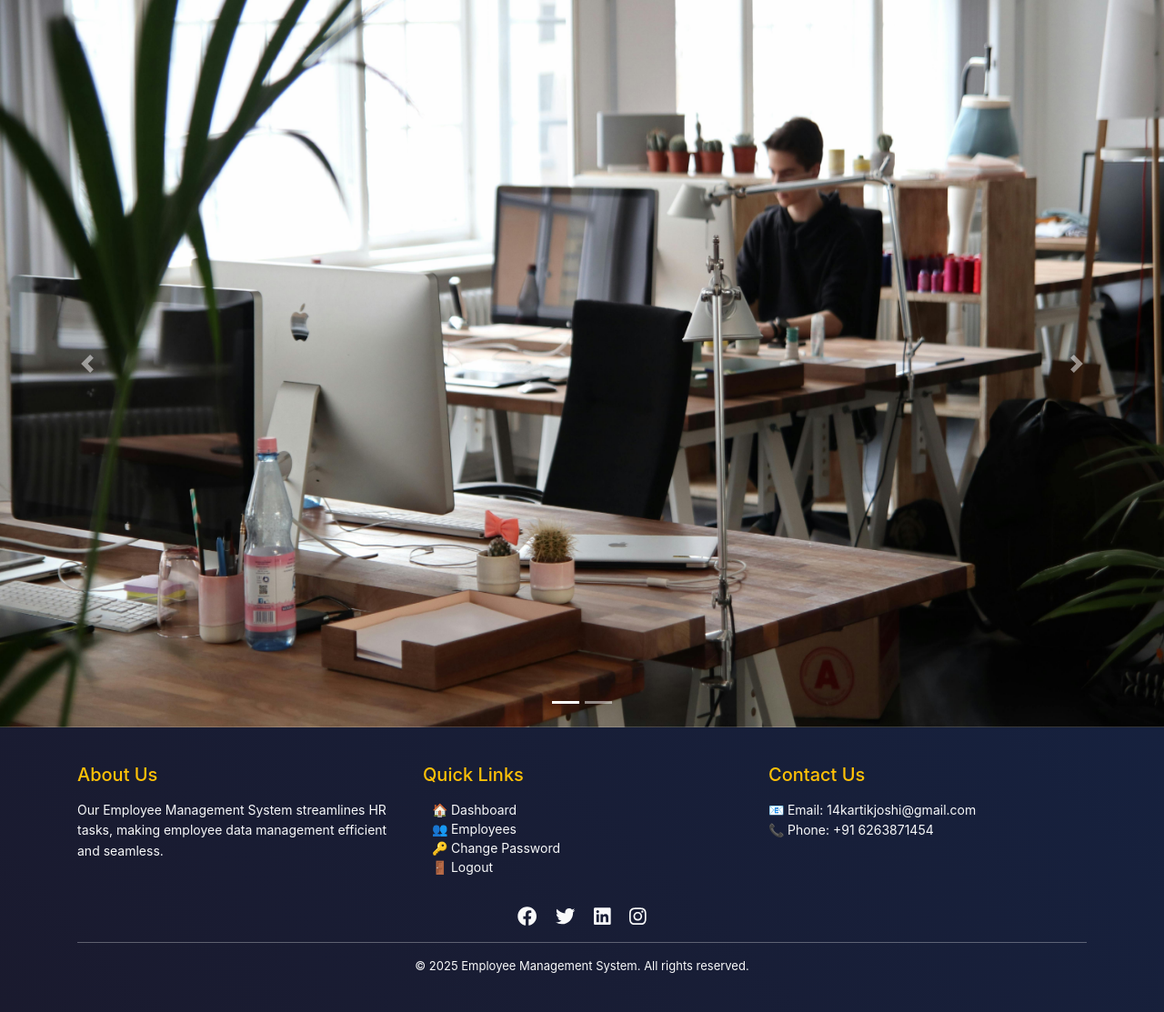
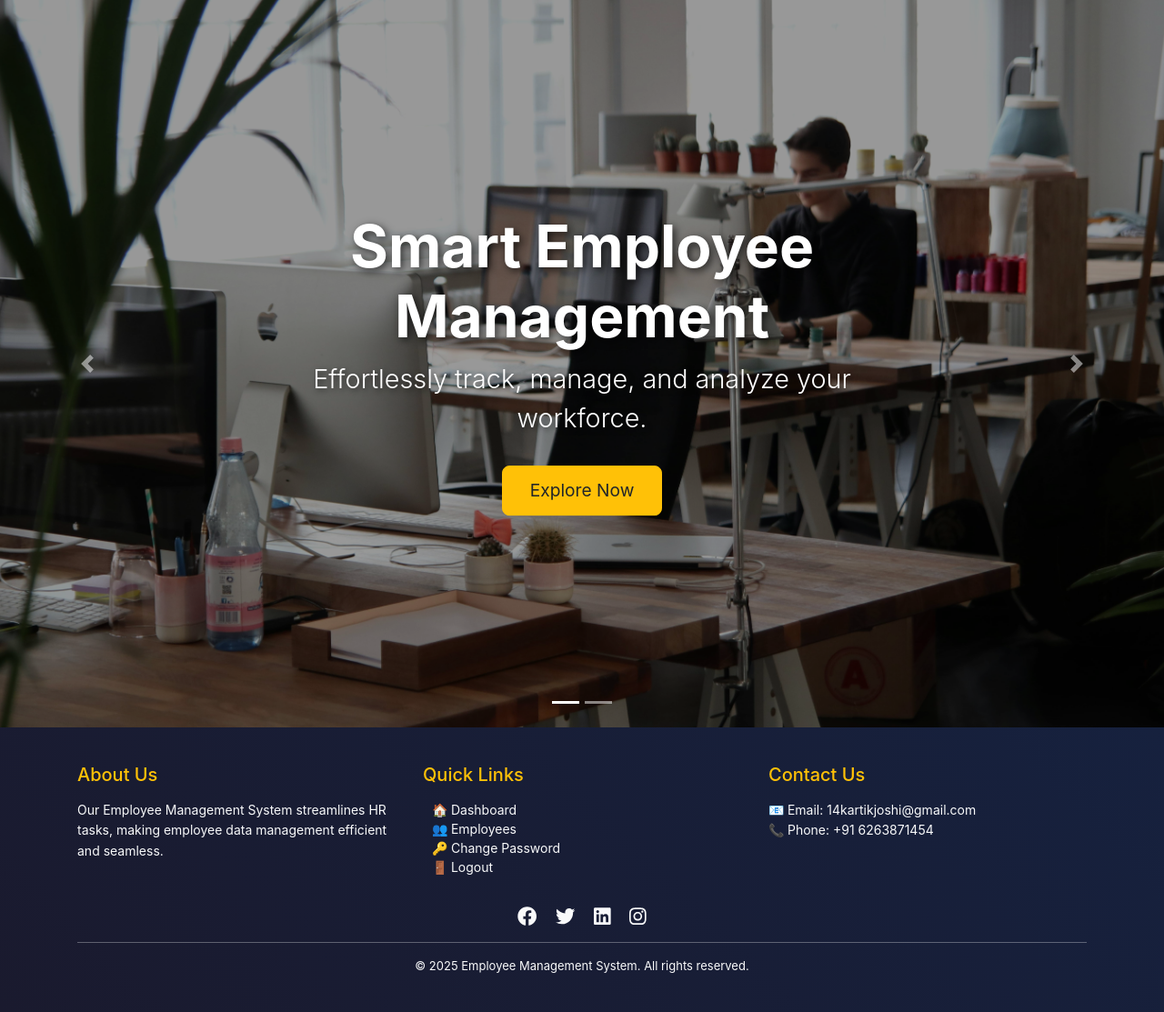
Before and after one commit to Kartikjoshi14/Employee_Management_System_py, a Django app: page / in a window 1280 px wide. Shown: the part 56-1169 px from the top of the page at 91% size. Run offline with Django 5.2, Linux system fonts and the light colour scheme.

```diff
--- a/EmployeeRecordMgmt/employee/templates/index.html
+++ b/EmployeeRecordMgmt/employee/templates/index.html
@@ -1,5 +1,8 @@
 {%load static %}
 {% include 'header.html' %}
+
+<!-- Hero Section with Slideshow Background -->
+<div id="heroCarousel" class="carousel slide" data-ride="carousel">
 
     <div id="demo" class="carousel slide" data-ride="carousel">
 
@@ -14,9 +17,11 @@
         <div class="carousel-inner">
             <div class="carousel-item active">
                 <img src="{%static 'images/office1.jpg' %}" alt="Office Background" width="100%" height="100%">
+
             </div>
             <div class="carousel-item">
                 <img src="{%static 'images/officebg.gif' %}" alt="Employees working gif" width="100%" height="100%">
+
             </div>
 
         </div>
@@ -38,7 +43,8 @@
                 <div class="col-md-4">
                     <h5 class="mb-3 text-warning">About Us</h5>
                     <p style="font-size: 14px; line-height: 1.6;">
-                    Our Employee Management System streamlines HR tasks, making employee data management efficient and
+                        Our Employee Management System streamlines HR tasks, making employee data management efficient
+                        and
                         seamless.
                     </p>
                 </div>
@@ -47,7 +53,8 @@
                 <div class="col-md-4">
                     <h5 class="mb-3 text-warning">Quick Links</h5>
                     <ul class="list-unstyled" style="font-size: 14px; padding-left: 10px;">
-                    <li><a href="{% url 'admin_home' %}" class="text-light text-decoration-none">🏠 Dashboard</a></li>
+                        <li><a href="{% url 'admin_home' %}" class="text-light text-decoration-none">🏠 Dashboard</a>
+                        </li>
                         <li><a href="{% url 'all_employees' %}" class="text-light text-decoration-none">👥 Employees</a>
                         </li>
                         <li><a href="{% url 'change_passwordadmin' %}" class="text-light text-decoration-none">🔑 Change
@@ -79,10 +86,67 @@
 
             <!-- Copyright -->
             <div class="text-center">
-            <p class="mb-0" style="font-size: 13px;">&copy; 2025 Employee Management System. All rights reserved.</p>
+                <p class="mb-0" style="font-size: 13px;">&copy; 2025 Employee Management System. All rights reserved.
+                </p>
             </div>
         </div>
     </footer>
 
     <!-- FontAwesome for icons -->
     <script src="https://cdnjs.cloudflare.com/ajax/libs/font-awesome/6.4.2/js/all.min.js"></script>
+
+    <!-- Overlayed Text -->
+    <div class="carousel-overlay">
+        <h1 class="hero-title">Smart Employee Management</h1>
+        <p class="hero-subtitle">Effortlessly track, manage, and analyze your workforce.</p>
+        <a href="{% url 'all_employees' %}" class="btn btn-warning btn-lg">Explore Now</a>
+    </div>
+
+    <!-- Custom Styling -->
+    <style>
+        #heroCarousel {
+            position: relative;
+            height: 100vh;
+        }
+
+        .carousel-item img {
+            object-fit: cover;
+            height: 100vh;
+            filter: brightness(60%);
+            /* Darken background slightly */
+        }
+
+        .carousel-overlay {
+            position: absolute;
+            top: 50%;
+            left: 50%;
+            transform: translate(-50%, -50%);
+            text-align: center;
+            color: white;
+            z-index: 10;
+        }
+
+        .hero-title {
+            font-size: 4rem;
+            font-weight: bold;
+            text-shadow: 3px 3px 10px rgba(0, 0, 0, 0.7);
+        }
+
+        .hero-subtitle {
+            font-size: 1.8rem;
+            font-weight: 300;
+            text-shadow: 2px 2px 6px rgba(0, 0, 0, 0.6);
+        }
+
+        .btn {
+            margin-top: 15px;
+            padding: 12px 30px;
+            font-size: 1.2rem;
+            border-radius: 8px;
+            transition: 0.3s ease-in-out;
+        }
+
+        .btn:hover {
+            transform: scale(1.05);
+        }
+    </style>
```
Also changed, not shown: EmployeeRecordMgmt/db.sqlite3. Lines whose indentation alone changed are shown as unchanged.
